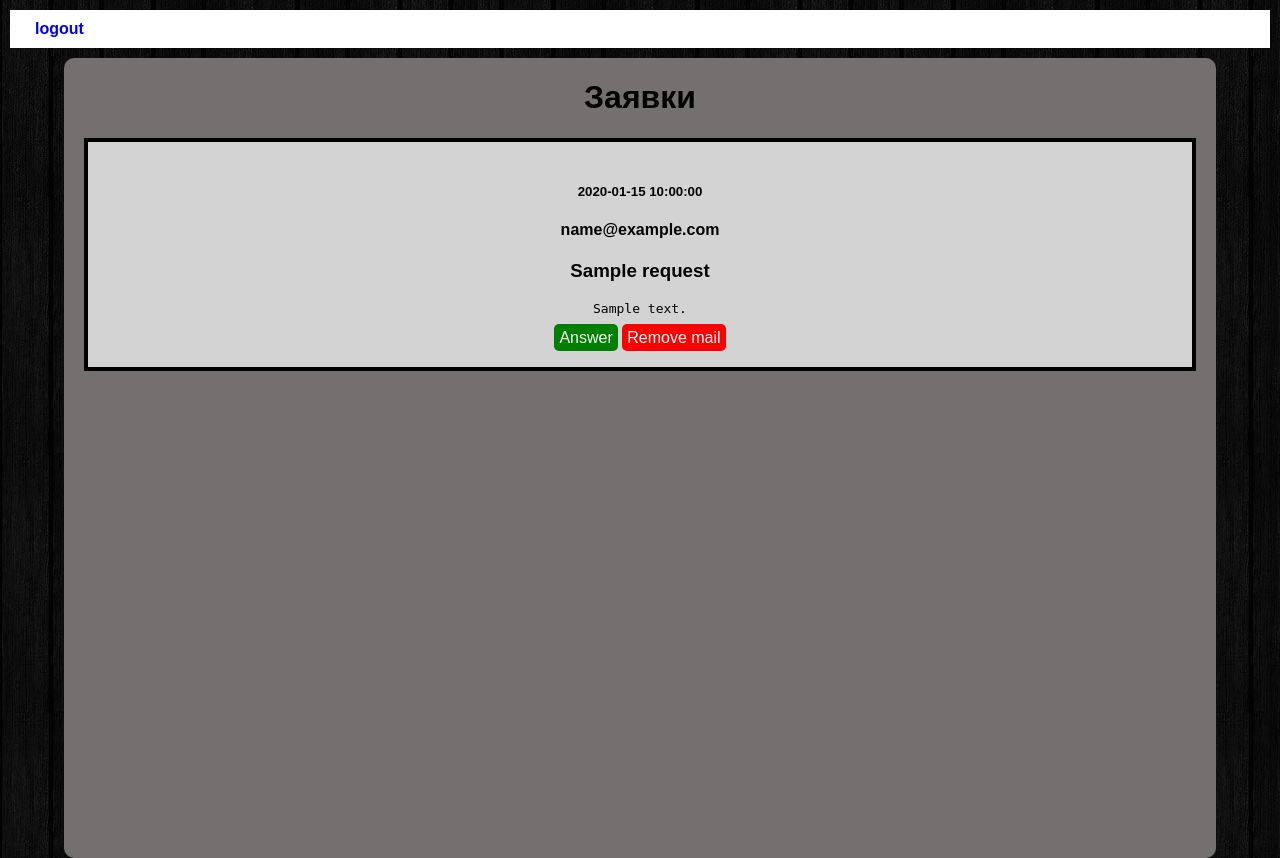
After one commit to Sp0ge/company_site, a Flask app: page /control_panel in a window 1280 px wide. The commit adds this page. Run offline with Flask 2, Linux system fonts and the light colour scheme; a user stored in the database is signed in; tables that the repository leaves empty hold one stand-in row (values such as "Sample post"); parts of the project's set-up code (start-up, migrations or seed data) failed here and were passed over.

Commit message:
admin panel add

```diff
--- a/app.py
+++ b/app.py
@@ -1,10 +1,57 @@
-from flask import Flask , render_template, url_for, request
-from datetime import datetime
+from flask import Flask , render_template, url_for, request,redirect,flash
+from flask_login import login_user, logout_user, current_user, login_required, LoginManager
+from datetime import datetime, time
+import threading
+from flask_recaptcha import ReCaptcha
 from flask_sqlalchemy import SQLAlchemy
 
-app = Flask(__name__)
+
+app = Flask(__name__, static_folder="static", static_url_path="/static")
+app.config['RECAPTCHA_SITE_KEY'] = '6LeGuVMgAAAAALJqOYDubfEMMPQLZl68jriPo7Aq'
+app.config['RECAPTCHA_SECRET_KEY'] = '6LeGuVMgAAAAAGqbYmntFNWZaE5QC57mlLO71CIB'
+app.config['TEMPLATES_AUTO_RELOAD'] = True
+app.config['SQLALCHEMY_TRACK_MODIFICATIONS'] = True
+app.config['SQLALCHEMY_DATABASE_URI'] = 'sqlite:///database.db'
 db = SQLAlchemy(app)
+recaptcha = ReCaptcha(app)
 app.secret_key='Lk2kIC1X1RpyJSkMqAfJJltF4JkUidId4S3cpmuzxmyyxjZw6IR17Ac75tA6XNS5HDtZKRHbDaQ9zHw8V2jMSaPGfSKO2dEnif63'
+login_manager = LoginManager()
+login_manager.init_app(app)
+login_manager.login_view = 'log'
+
+
+
+class User(db.Model):
+    __tablename__ = 'users'
+
+    id = db.Column(db.Integer, primary_key=True)
+    username = db.Column(db.String(20), unique=True, nullable=False)
+    password = db.Column(db.String(60), nullable=False)
+
+    def is_active(self):
+        return True
+
+    def get_id(self):
+        return str(self.id)
+    def is_authenticated(self):
+        return True
+
+    def __repr__ (self):
+        return f"User('{self.username}')"
+
+class Mail_request(db.Model):
+    id = db.Column(db.Integer, primary_key=True)
+    name = db.Column(db.String(60), nullable=False)
+    email = db.Column(db.String(60), nullable=False)
+    text = db.Column(db.Text, nullable=False)
+    date = db.Column(db.DateTime, default=datetime.now().replace(microsecond=0))
+    def __repr__ (self):
+        return '<Mail_request %r>' % self.id
+
+
+@login_manager.user_loader
+def load_user(user_id):
+    return db.session.query(User).get(user_id)
 
 @app.route('/')
 @app.route('/home')
@@ -15,5 +62,98 @@ def home():
 def about():
     return render_template('about.html', year=datetime.now().year ,title="О нас")
 
+
+
+@app.route('/admin_log', methods=['GET','POST'])
+def admin_login():
+    if current_user.is_authenticated:
+        return redirect(url_for("control_panel"))
+    if request.method == 'POST':
+        user = request.form['username']
+        password = request.form['password']
+        password.replace(' ', '')
+        print("User is logging in control page")
+        user = User.query.filter_by(username=user).first()
+        password = User.query.filter_by(password=password).first()
+        if not user or not password:
+            flash('Invalid username or password')
+            return redirect(url_for('/admin_log'))
+        else:
+            usr = db.session.query(User).first()
+            login_user(usr)
+            return redirect(url_for("control_panel"))
+
+    return render_template('log.html')
+
+@app.route('/control_panel',methods=['POST','GET'])
+@login_required
+def control_panel():
+    mails = Mail_request.query.order_by(Mail_request.date.desc()).all()
+    return render_template('control_panel.html',mails=mails,title="Admin Панель")
+
+@app.route('/mail_request',methods=['POST','GET'])
+def mail_request():
+    if request.method == "POST":
+        if recaptcha.verify() or development_mode==True:
+            name = request.form['name']
+            email = request.form['email']
+            text = request.form['message']
+
+            mail_request = Mail_request(name=name,email=email,text=text)
+            try:
+                db.session.add(mail_request)
+                db.session.commit()
+                return redirect('/home')
+            except:
+                return 'Ошибка формы'
+        else:
+            return redirect("/home")
+
+    else:
+        return redirect("/home")
+
+@app.route('/mail/<int:id>/del')
+@login_required
+def mail_delete(id):
+    try:
+        delid = Mail_request.query.get_or_404(id)
+        db.session.delete(delid)
+        db.session.commit()
+        return redirect(url_for('control_panel'))
+    except:
+        return 'Ошибка формы удалния почты'
+
+@app.errorhandler(404)
+def not_found(e):
+    return render_template("404.html", title="404")
+
+@app.errorhandler(500)
+def Server_error(e):
+    return render_template("500.html", title="500")
+
+@app.route('/logout')
+@login_required
+def logout():
+    logout_user()
+    return redirect(url_for('home'))
+
+
+
+
+
+def hs():
+    context=('ssl/certificate.crt','ssl/key.pem')
+    app.run(port=443,ssl_context=context,debug=development_mode, host ='0.0.0.0',use_reloader=False)
+
+def hp():
+    app.run(port=80,debug=development_mode , host ='0.0.0.0',use_reloader=False)
+
 if __name__ == "__main__":
-    app.run(host="0.0.0.0", port="80", debug=True)
+    db.create_all()
+    global development_mode
+    development_mode = True
+    y = threading.Thread(target=hp)
+    x = threading.Thread(target=hs)
+    y.start()
+    time.sleep(0.5)
+    x.start()
--- /dev/null
+++ b/login_data.txt
@@ -0,0 +1,2 @@
+login:               LPAdmin009182
+password:      00LP2022adminP
--- /dev/null
+++ b/static/css/control_panel.css
@@ -0,0 +1,122 @@
+body{
+    font-family: fantasy;
+    background-image: url(/static/img/bg_login.jpg);
+}
+.maincontent{
+    padding-top: 100px;
+}
+.logout_button{
+    font-family:'Goudy Old Style';
+}
+  .container {
+    padding: 18px;
+    margin-top: 35px;
+    height: 0;
+  }
+
+.article_create_form{
+    margin-bottom: 20px;
+    background-color: rgba(93, 85, 85, 0.8);
+    border-radius: 10px;
+    position: static;
+    padding-right: 20px;
+    padding-left: 20px;
+    max-width: 90%;
+    padding-top: 10px;
+    padding-bottom: 10px;
+}
+.article_create_form textarea{
+    resize: vertical;
+    font-family: 'Courier New', Courier, monospace;
+    font-weight:900 ;
+    border-color: blue;
+    border-radius: 10px;
+    background-color: rgb(107, 102, 102);
+    width: 100%;
+    height: 50%;
+    min-height: 50%;
+}
+.article_input{
+    margin-top: 20px;
+    font-size: 20px;
+    font-family:'Goudy Old Style';
+}
+
+input[type=text]{
+    color: #eeeeee;
+    text-align: center;
+    align-items:center;
+    background: none;
+    width: 100%;
+    padding: 12px 20px;
+    margin: 10px 0;
+    box-sizing: border-box;
+    border: none;
+    font-size: 15px;
+    border-bottom: 2px solid rgb(31, 0, 131);
+}
+.logs_block{
+    margin-top: 40px;
+    max-height: 400px;
+    max-width: 50%;
+    text-align: left;
+    border: 4px;
+    border-style: solid;
+    background-color:lightgrey;
+    font-size: 150%;
+    font-weight: 100;
+    padding: 20px;
+    margin-left: 80px;
+    overflow-y: scroll;
+}
+.mails{
+    top:100px ;
+    text-decoration: none;
+    word-wrap: break-word;
+    overflow:scroll;
+    background-color: rgb(116, 112, 112);
+    border-radius: 10px;
+    position: static;
+    width: 90%;
+    padding-right: 20px;
+    padding-left: 20px;
+    height: 100%;
+}
+.project_create{
+    margin-top: 450px;
+}
+.rss_keys_block{
+    border: 4px;
+    border-style: solid;
+    background-color:lightgrey;
+    font-weight:300;
+    padding: 2px;
+}
+.mail_block{
+    margin-top: 10px;
+    margin-bottom: 40px;
+    border: 4px;
+    border-style: solid;
+    background-color:lightgrey;
+    font-weight: 100;
+    padding: 20px;
+}
+.ans{
+    padding: 5px;
+    background-color: green;
+    border-radius: 5px;
+    color: white;
+}
+.del{
+    padding: 5px;
+    background-color: red;
+    border-radius: 5px;
+    color: white;
+}
+a{
+    text-decoration: none;
+}
+.text{
+    white-space: pre-wrap;
+    width: 95%;
+}
--- /dev/null
+++ b/static/css/navbar.css
@@ -0,0 +1,113 @@
+* {
+  box-sizing: border-box;
+}
+
+body {
+  margin: 0px;
+  font-family: 'segoe ui';
+}
+
+.nav {
+  height: 50px;
+  width: 100%;
+  background-color: black;
+  position: relative;
+}
+
+.nav > .nav-header {
+  display: inline;
+}
+
+.nav > .nav-header > .nav-title {
+  display: inline-block;
+  font-size: 22px;
+  color:#fff;
+  padding: 10px 10px 10px 10px;
+}
+
+.nav > .nav-btn {
+  display: none;
+}
+
+.nav > .nav-links {
+
+  display: inline;
+  float: right;
+  font-size: 18px;
+}
+
+.nav > .nav-links > a {
+  display: inline-block;
+  padding: 13px 10px 13px 10px;
+  text-decoration: none;
+  color: #efefef;
+}
+
+.nav > .nav-links > a:hover {
+  background-color: rgba(0, 0, 0, 0.3);
+}
+
+.nav > #nav-check {
+  display: none;
+}
+
+@media (max-width:600px) {
+  .nav > .nav-btn {
+    display: inline-block;
+    position: absolute;
+    right: 0px;
+    top: 0px;
+  }
+  .nav > .nav-btn > label {
+    display: inline-block;
+    width: 50px;
+    height: 50px;
+    padding: 13px;
+  }
+  .nav > .nav-btn > label:hover,.nav  #nav-check:checked ~ .nav-btn > label {
+    background-color: (0, 0, 0, 0.3);
+  }
+  .nav > .nav-btn > label > span {
+    display: block;
+    width: 25px;
+    height: 10px;
+    border-top: 2px solid #eee;
+  }
+  .nav > .nav-links {
+    position: absolute;
+    display: block;
+    width: 100%;
+    background-color: black;
+    height: 0px;
+    transition: all 0.3s ease-in;
+    overflow-y: hidden;
+    top: 50px;
+    left: 0px;
+  }
+  .nav > .nav-links > a {
+    display: block;
+    width: 100%;
+  }
+  .nav > #nav-check:not(:checked) ~ .nav-links {
+    height: 0px;
+  }
+  .nav > #nav-check:checked ~ .nav-links {
+    height: calc(100vh - 50px);
+    overflow-y: auto;
+  }
+}
+.navbar ul{
+  list-style-type: none;
+  margin: 10px;
+  padding: 10px;
+  background-color: white;
+}
+.navbar li{
+  font-style: ;
+  font-weight: bolder;
+  display: inline;
+  margin: 5px;
+  padding: 10px;
+  background-color: white;
+
+}
--- /dev/null
+++ b/templates/control_panel.html
@@ -0,0 +1,35 @@
+<head>
+    <link href="{{ url_for('static', filename='css/navbar.css') }}" type="text/css" rel="stylesheet">
+    <link href="{{ url_for('static', filename='css/control_panel.css') }}" type="text/css" rel="stylesheet">
+</head>
+<body>
+    {%block body%}
+        <nav class="navbar">
+            <ul>
+                <li><a href="{{ url_for('logout') }}">logout</a></li>
+            </ul>
+        </nav>
+        </center>
+        <center>
+            <div class="maincontent2">
+                <div class='mails'>
+                    <center>
+                        <h1>Заявки</h1>
+                        {%for em in mails%}
+                        <center>
+                            <div class='mail_block'>
+                            <h5>{{ em.date }}</4>
+                            <h4>{{ em.email }}</h1>
+                            <h3>{{em.name}}</h1>
+                            <pre class="text">{{ em.text }}</pre>
+                            <a class="ans" href="mailto:{{em.email}}">Answer</a>
+                            <a class="del" href="/mail/{{em.id}}/del">Remove mail</a>
+                            </div>
+                        </center>
+                    {% endfor %}
+                    </center>
+                </div>
+            </div>
+        </center>
+    {% endblock %}
+</body>
--- /dev/null
+++ b/user_setup.py
@@ -0,0 +1,5 @@
+from app import db,User
+db.create_all()
+user = User(username='LPAdmin009182',password='00LP2022adminP')
+db.session.add(user)
+db.session.commit()
```
Also changed, not shown: static/css/login.css (added, +68 -0 lines), templates/index.html (+12 -15 lines), templates/log.html (added, +31 -0 lines), database.db (added), static/img/bg_login.jpg (added), 2 other files.
